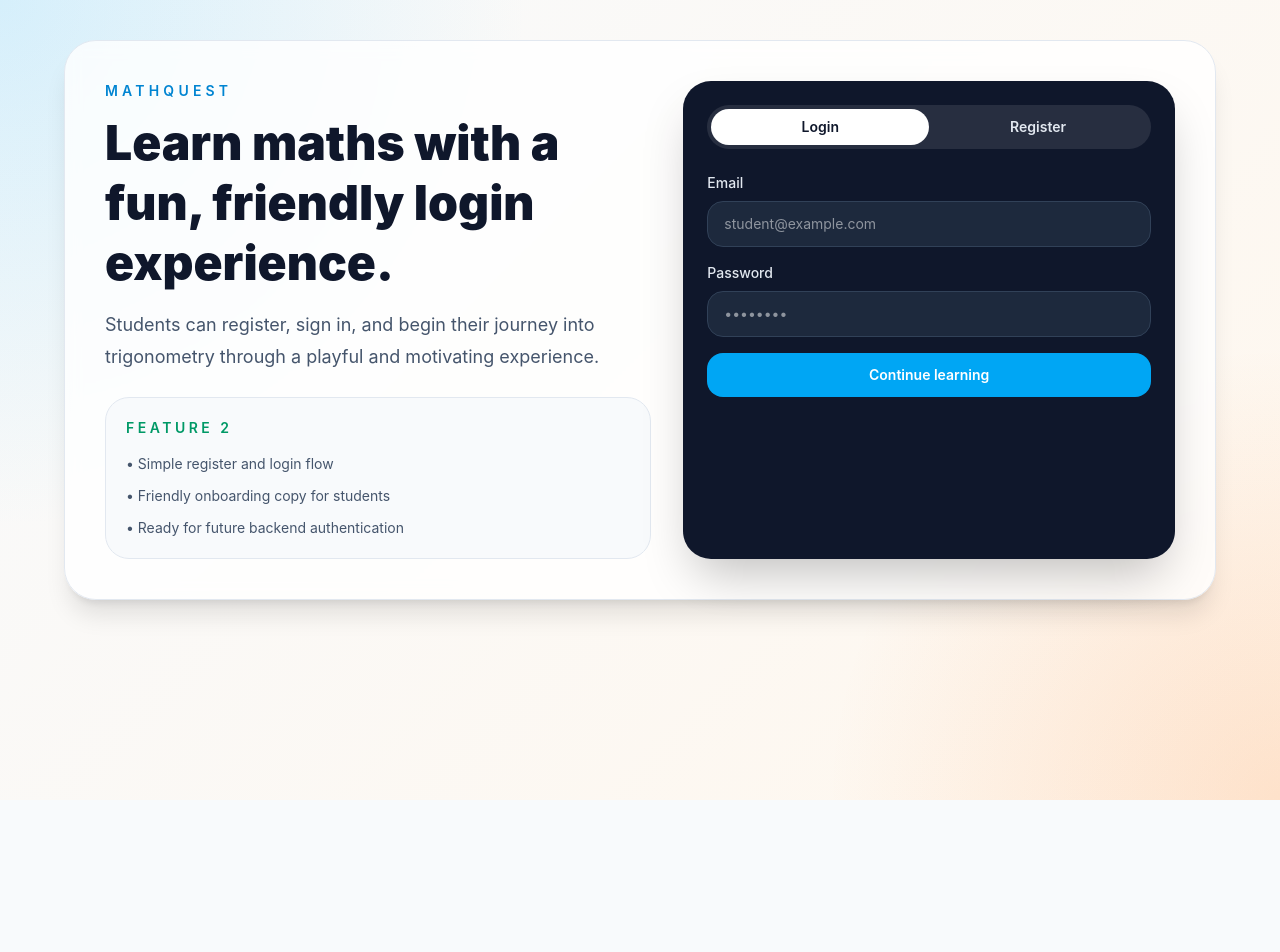
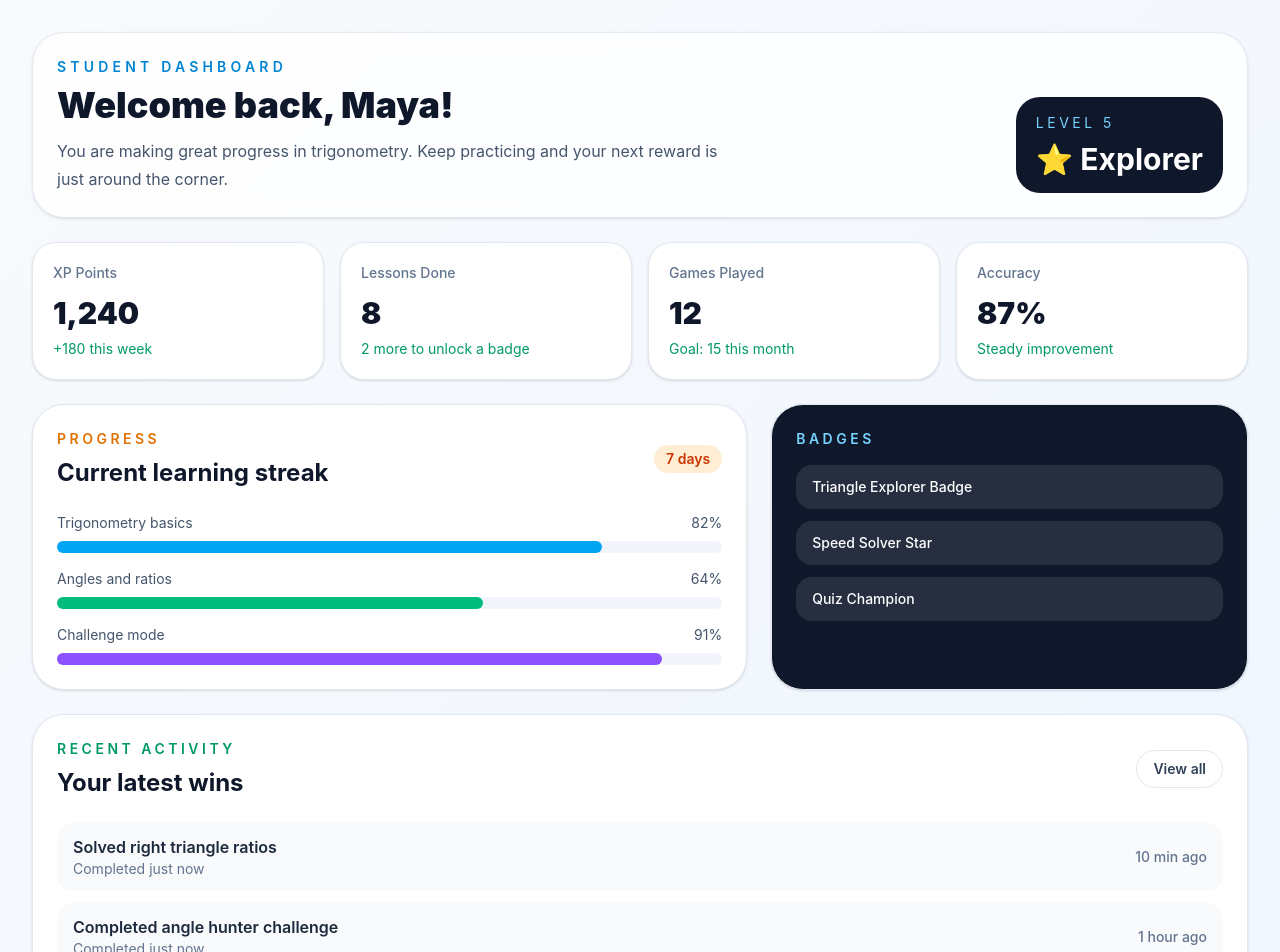
Before and after one commit to Asmita7033/Gamification-learning-system, a React app in the folder frontend/: page / in a window 1280 px wide. Shown: the top 952 px of the page. Before the commit the page ends 800 px from the top, so only its background shows below. Built offline with nearby package versions, Linux system fonts and the light colour scheme; the HTML template or start-up script is replaced by a standard one.

Commit message:
Add student dashboard UI

```diff
--- a/frontend/src/App.jsx
+++ b/frontend/src/App.jsx
@@ -1,8 +1,8 @@
-import AuthPage from './pages/AuthPage'
+import DashboardPage from './pages/DashboardPage'
 import './App.css'
 
 function App() {
-  return <AuthPage />
+  return <DashboardPage />
 }
 
 export default App
--- /dev/null
+++ b/frontend/src/pages/DashboardPage.jsx
@@ -0,0 +1,131 @@
+const stats = [
+  { label: 'XP Points', value: '1,240', hint: '+180 this week' },
+  { label: 'Lessons Done', value: '8', hint: '2 more to unlock a badge' },
+  { label: 'Games Played', value: '12', hint: 'Goal: 15 this month' },
+  { label: 'Accuracy', value: '87%', hint: 'Steady improvement' },
+]
+
+const achievements = [
+  'Triangle Explorer Badge',
+  'Speed Solver Star',
+  'Quiz Champion',
+]
+
+const recentActivity = [
+  { title: 'Solved right triangle ratios', time: '10 min ago' },
+  { title: 'Completed angle hunter challenge', time: '1 hour ago' },
+  { title: 'Unlocked a new lesson', time: '2 hours ago' },
+]
+
+function DashboardPage() {
+  return (
+    <div className="min-h-screen bg-[linear-gradient(135deg,_#f8fafc_0%,_#eff6ff_100%)] px-4 py-8 text-slate-800 sm:px-6 lg:px-8">
+      <div className="mx-auto max-w-7xl space-y-6">
+        <header className="rounded-[2rem] border border-slate-200 bg-white/80 p-6 shadow-sm backdrop-blur">
+          <div className="flex flex-col gap-4 lg:flex-row lg:items-end lg:justify-between">
+            <div>
+              <p className="text-sm font-semibold uppercase tracking-[0.3em] text-sky-600">Student dashboard</p>
+              <h1 className="mt-2 text-3xl font-black text-slate-900 sm:text-4xl">Welcome back, Maya!</h1>
+              <p className="mt-3 max-w-2xl text-base leading-7 text-slate-600">
+                You are making great progress in trigonometry. Keep practicing and your next reward is just around the corner.
+              </p>
+            </div>
+            <div className="rounded-3xl bg-slate-900 px-5 py-4 text-white">
+              <p className="text-sm uppercase tracking-[0.25em] text-sky-300">Level 5</p>
+              <p className="mt-2 text-3xl font-bold">⭐ Explorer</p>
+            </div>
+          </div>
+        </header>
+
+        <section className="grid gap-4 md:grid-cols-2 xl:grid-cols-4">
+          {stats.map((item) => (
+            <div key={item.label} className="rounded-[1.5rem] border border-slate-200 bg-white p-5 shadow-sm">
+              <p className="text-sm font-medium text-slate-500">{item.label}</p>
+              <p className="mt-3 text-3xl font-black text-slate-900">{item.value}</p>
+              <p className="mt-2 text-sm text-emerald-600">{item.hint}</p>
+            </div>
+          ))}
+        </section>
+
+        <section className="grid gap-6 lg:grid-cols-[1.2fr_0.8fr]">
+          <div className="rounded-[2rem] border border-slate-200 bg-white p-6 shadow-sm">
+            <div className="flex items-center justify-between">
+              <div>
+                <p className="text-sm font-semibold uppercase tracking-[0.25em] text-amber-600">Progress</p>
+                <h2 className="mt-2 text-2xl font-bold text-slate-900">Current learning streak</h2>
+              </div>
+              <div className="rounded-full bg-orange-100 px-3 py-1 text-sm font-semibold text-orange-700">7 days</div>
+            </div>
+
+            <div className="mt-6 space-y-4">
+              <div>
+                <div className="mb-2 flex items-center justify-between text-sm text-slate-600">
+                  <span>Trigonometry basics</span>
+                  <span>82%</span>
+                </div>
+                <div className="h-3 w-full rounded-full bg-slate-100">
+                  <div className="h-3 w-[82%] rounded-full bg-sky-500" />
+                </div>
+              </div>
+              <div>
+                <div className="mb-2 flex items-center justify-between text-sm text-slate-600">
+                  <span>Angles and ratios</span>
+                  <span>64%</span>
+                </div>
+                <div className="h-3 w-full rounded-full bg-slate-100">
+                  <div className="h-3 w-[64%] rounded-full bg-emerald-500" />
+                </div>
+              </div>
+              <div>
+                <div className="mb-2 flex items-center justify-between text-sm text-slate-600">
+                  <span>Challenge mode</span>
+                  <span>91%</span>
+                </div>
+                <div className="h-3 w-full rounded-full bg-slate-100">
+                  <div className="h-3 w-[91%] rounded-full bg-violet-500" />
+                </div>
+              </div>
+            </div>
+          </div>
+
+          <div className="rounded-[2rem] border border-slate-200 bg-slate-900 p-6 text-white shadow-sm">
+            <p className="text-sm font-semibold uppercase tracking-[0.25em] text-sky-300">Badges</p>
+            <div className="mt-4 space-y-3">
+              {achievements.map((item) => (
+                <div key={item} className="rounded-2xl bg-white/10 px-4 py-3 text-sm font-medium">
+                  {item}
+                </div>
+              ))}
+            </div>
+          </div>
+        </section>
+
+        <section className="rounded-[2rem] border border-slate-200 bg-white p-6 shadow-sm">
+          <div className="flex items-center justify-between">
+            <div>
+              <p className="text-sm font-semibold uppercase tracking-[0.25em] text-emerald-600">Recent activity</p>
+              <h2 className="mt-2 text-2xl font-bold text-slate-900">Your latest wins</h2>
+            </div>
+            <button className="rounded-full border border-slate-200 px-4 py-2 text-sm font-semibold text-slate-700">
+              View all
+            </button>
+          </div>
+
+          <div className="mt-6 space-y-3">
+            {recentActivity.map((item) => (
+              <div key={item.title} className="flex items-center justify-between rounded-2xl bg-slate-50 px-4 py-3">
+                <div>
+                  <p className="font-semibold text-slate-800">{item.title}</p>
+                  <p className="text-sm text-slate-500">Completed just now</p>
+                </div>
+                <span className="text-sm font-medium text-slate-500">{item.time}</span>
+              </div>
+            ))}
+          </div>
+        </section>
+      </div>
+    </div>
+  )
+}
+
+export default DashboardPage
```
